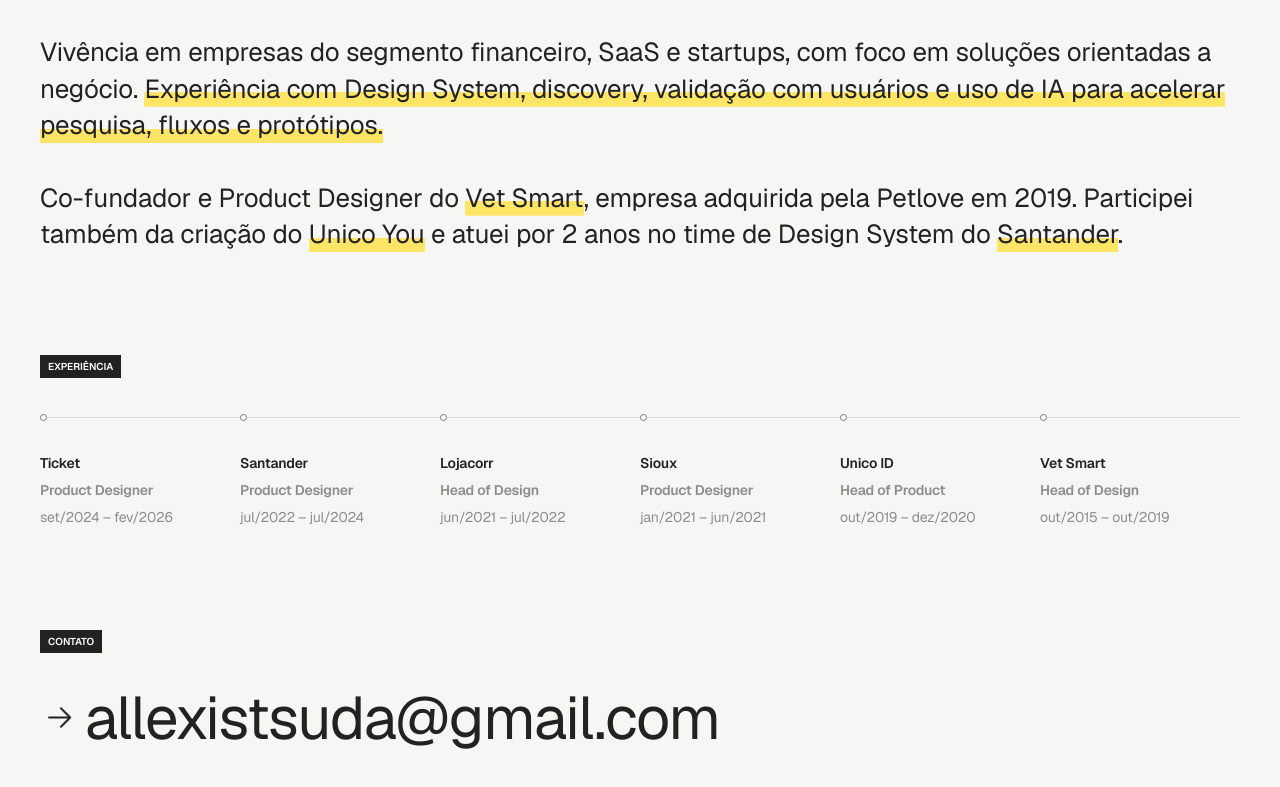
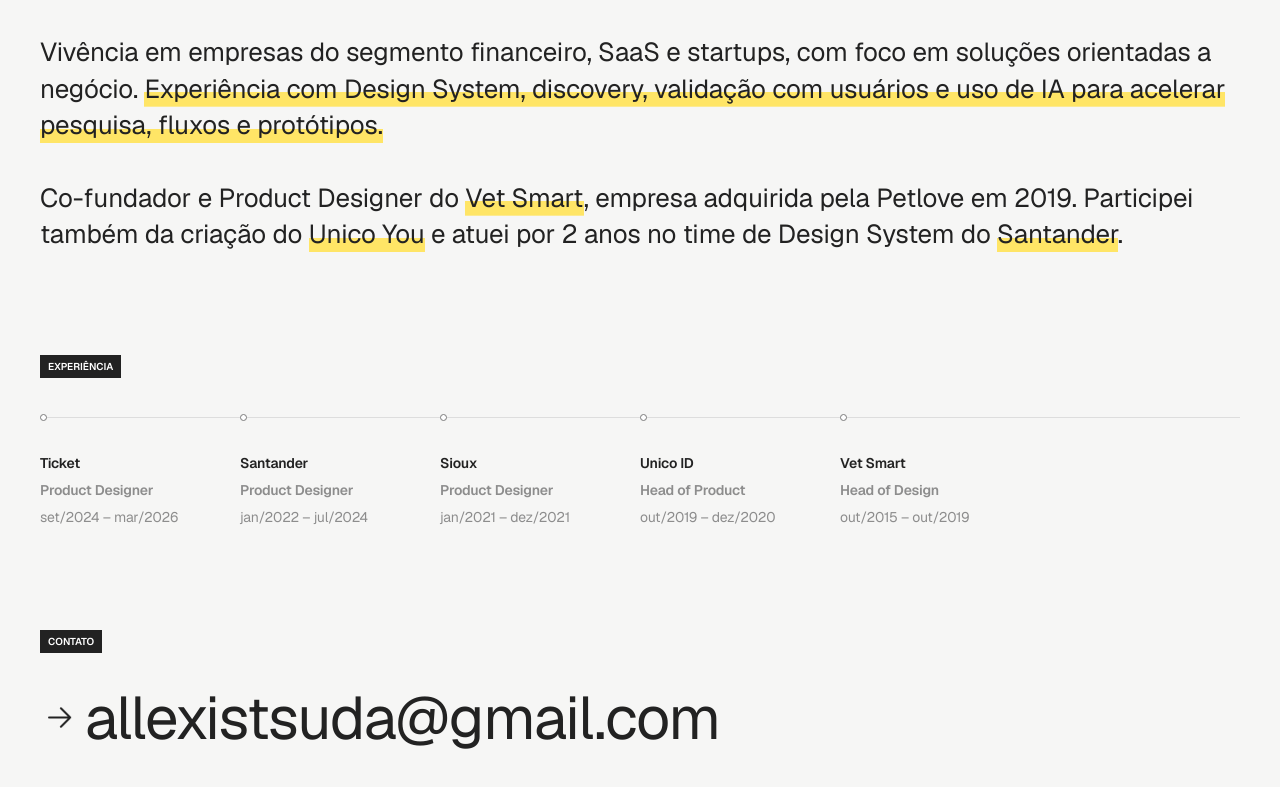
Before and after one commit to allexistsuda/portfolio, a Next.js app: page / in a window 1280 px wide. Shown: the part 1033-1820 px from the top of the page. Built offline with nearby package versions, Linux system fonts and the light colour scheme.

Commit message:
Update experience dates (Ticket, Santander, Sioux) and remove Lojacorr

```diff
--- a/app/page.tsx
+++ b/app/page.tsx
@@ -18,10 +18,9 @@
   role: string;
   period: { pt: string; en: string };
 }[] = [
-  { company: "Ticket", role: "Product Designer", period: { pt: "set/2024 – fev/2026", en: "Sep 2024 – Feb 2026" } },
-  { company: "Santander", role: "Product Designer", period: { pt: "jul/2022 – jul/2024", en: "Jul 2022 – Jul 2024" } },
-  { company: "Lojacorr", role: "Head of Design", period: { pt: "jun/2021 – jul/2022", en: "Jun 2021 – Jul 2022" } },
-  { company: "Sioux", role: "Product Designer", period: { pt: "jan/2021 – jun/2021", en: "Jan 2021 – Jun 2021" } },
+  { company: "Ticket", role: "Product Designer", period: { pt: "set/2024 – mar/2026", en: "Sep 2024 – Mar 2026" } },
+  { company: "Santander", role: "Product Designer", period: { pt: "jan/2022 – jul/2024", en: "Jan 2022 – Jul 2024" } },
+  { company: "Sioux", role: "Product Designer", period: { pt: "jan/2021 – dez/2021", en: "Jan 2021 – Dec 2021" } },
   { company: "Unico ID", role: "Head of Product", period: { pt: "out/2019 – dez/2020", en: "Oct 2019 – Dec 2020" } },
   { company: "Vet Smart", role: "Head of Design", period: { pt: "out/2015 – out/2019", en: "Oct 2015 – Oct 2019" } },
 ];
```
